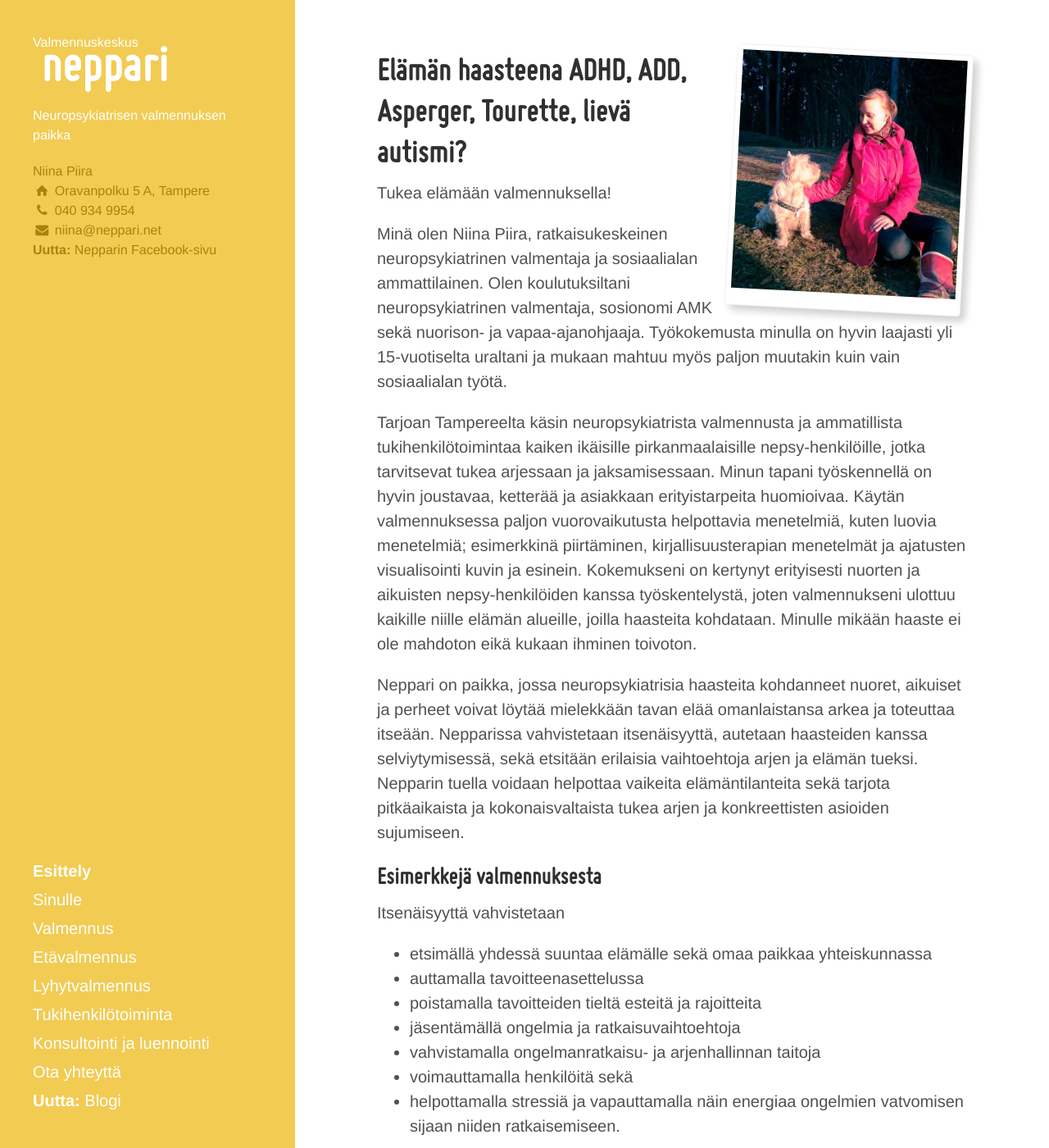
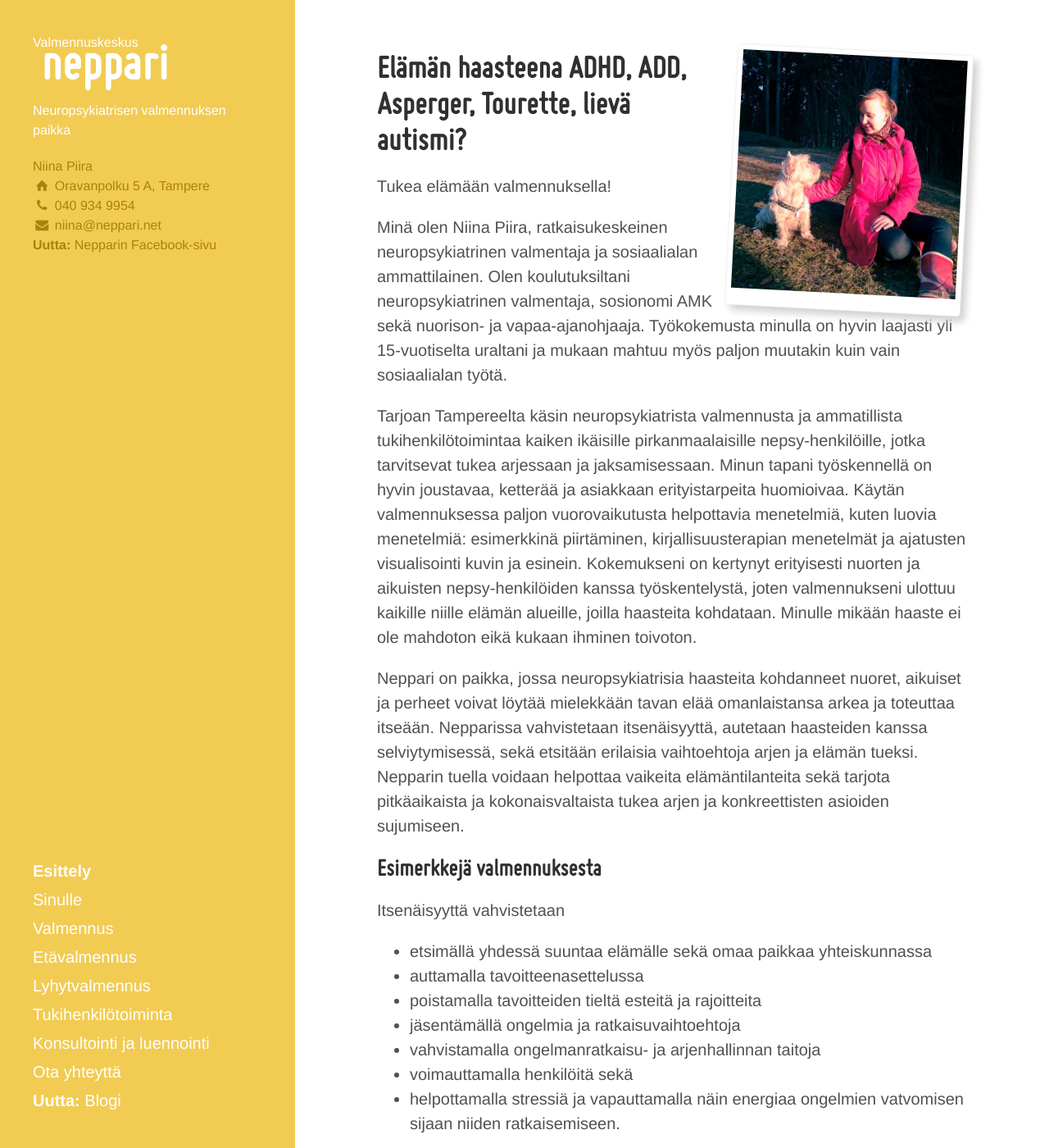
Before and after one commit to niinapiira/neppari.net, a Jekyll site: the page built from index.md, in a window 1280 px wide and 1400 px high. Shown: the whole window at 82% size. Built offline with Jekyll 4.4.1, drawn with Linux system fonts in a browser that asks for light colours; Markdown is read by kramdown in place of the engine named in the settings.

Commit message:
Typography fixes

```diff
--- a/css/_theme.scss
+++ b/css/_theme.scss
@@ -19,7 +19,7 @@ $text-color-on-accent: white;
 		margin: 0;
 	}
 	h1 {
-		margin: -0.4em 0 0.5rem 0.5rem;
+		margin: -0.35em 0 0.5rem 0.5rem;
 	}
 	.tagline {
 		@extend .small;
--- a/css/_typography.scss
+++ b/css/_typography.scss
@@ -1,5 +1,10 @@
 h1, h2, h3, h4, h5, h6, .header {
 	font-family: "Miso Regular", "Helvetica Neue", "Arial Light", "Arial", sans-serif;
+	line-height: 1.1em;
+}
+
+h1, h2, h3, h4, h5, h6 {
+	margin-bottom: 1rem;
 }
 
 .small {
--- a/index.md
+++ b/index.md
@@ -18,7 +18,7 @@ Tukea elämään valmennuksella!
 
 Minä olen Niina Piira, ratkaisukeskeinen neuropsykiatrinen valmentaja ja sosiaalialan ammattilainen. Olen koulutuksiltani neuropsykiatrinen valmentaja, sosionomi AMK sekä nuorison- ja vapaa-ajanohjaaja. Työkokemusta minulla on hyvin laajasti yli 15-vuotiselta uraltani ja mukaan mahtuu myös paljon muutakin kuin vain sosiaalialan työtä.
 
-Tarjoan Tampereelta käsin neuropsykiatrista valmennusta ja ammatillista tukihenkilötoimintaa kaiken ikäisille pirkanmaalaisille nepsy-henkilöille, jotka tarvitsevat tukea arjessaan ja jaksamisessaan. Minun tapani työskennellä on hyvin joustavaa, ketterää ja asiakkaan erityistarpeita huomioivaa. Käytän valmennuksessa paljon vuorovaikutusta helpottavia menetelmiä, kuten luovia menetelmiä; esimerkkinä piirtäminen, kirjallisuusterapian menetelmät ja ajatusten visualisointi kuvin ja esinein. Kokemukseni on kertynyt erityisesti nuorten ja aikuisten nepsy-henkilöiden kanssa työskentelystä, joten valmennukseni ulottuu kaikille niille elämän alueille, joilla haasteita kohdataan. Minulle mikään haaste ei ole mahdoton eikä kukaan ihminen toivoton.
+Tarjoan Tampereelta käsin neuropsykiatrista valmennusta ja ammatillista tukihenkilötoimintaa kaiken ikäisille pirkanmaalaisille nepsy-henkilöille, jotka tarvitsevat tukea arjessaan ja jaksamisessaan. Minun tapani työskennellä on hyvin joustavaa, ketterää ja asiakkaan erityistarpeita huomioivaa. Käytän valmennuksessa paljon vuorovaikutusta helpottavia menetelmiä, kuten luovia menetelmiä: esimerkkinä piirtäminen, kirjallisuusterapian menetelmät ja ajatusten visualisointi kuvin ja esinein. Kokemukseni on kertynyt erityisesti nuorten ja aikuisten nepsy-henkilöiden kanssa työskentelystä, joten valmennukseni ulottuu kaikille niille elämän alueille, joilla haasteita kohdataan. Minulle mikään haaste ei ole mahdoton eikä kukaan ihminen toivoton.
 
 Neppari on paikka, jossa neuropsykiatrisia haasteita kohdanneet nuoret, aikuiset ja perheet voivat löytää mielekkään tavan elää omanlaistansa arkea ja toteuttaa itseään. Nepparissa vahvistetaan itsenäisyyttä, autetaan haasteiden kanssa selviytymisessä, sekä etsitään erilaisia vaihtoehtoja arjen ja elämän tueksi. Nepparin tuella voidaan helpottaa vaikeita elämäntilanteita sekä tarjota pitkäaikaista ja kokonaisvaltaista tukea arjen ja konkreettisten asioiden sujumiseen.
 
```
